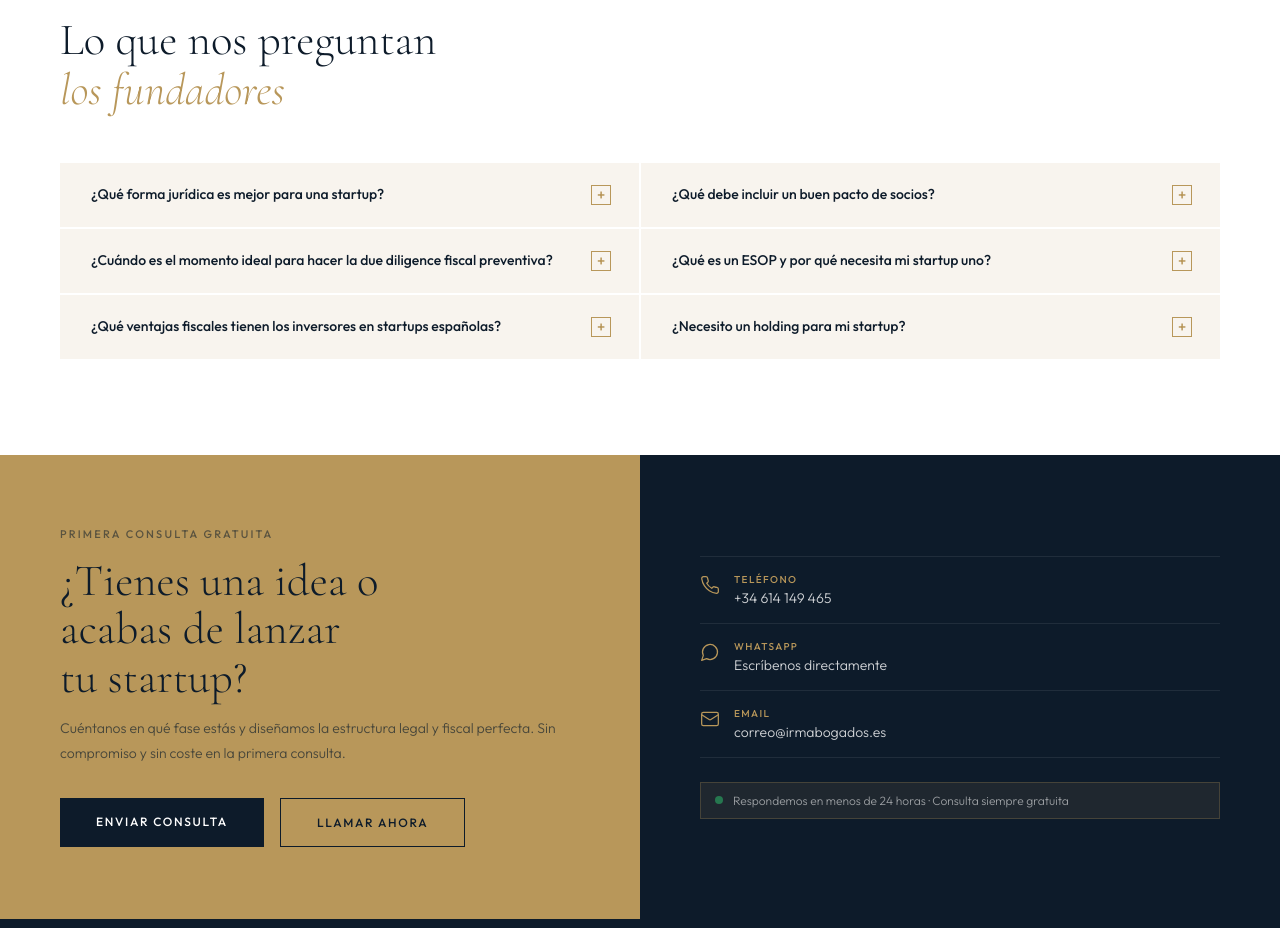
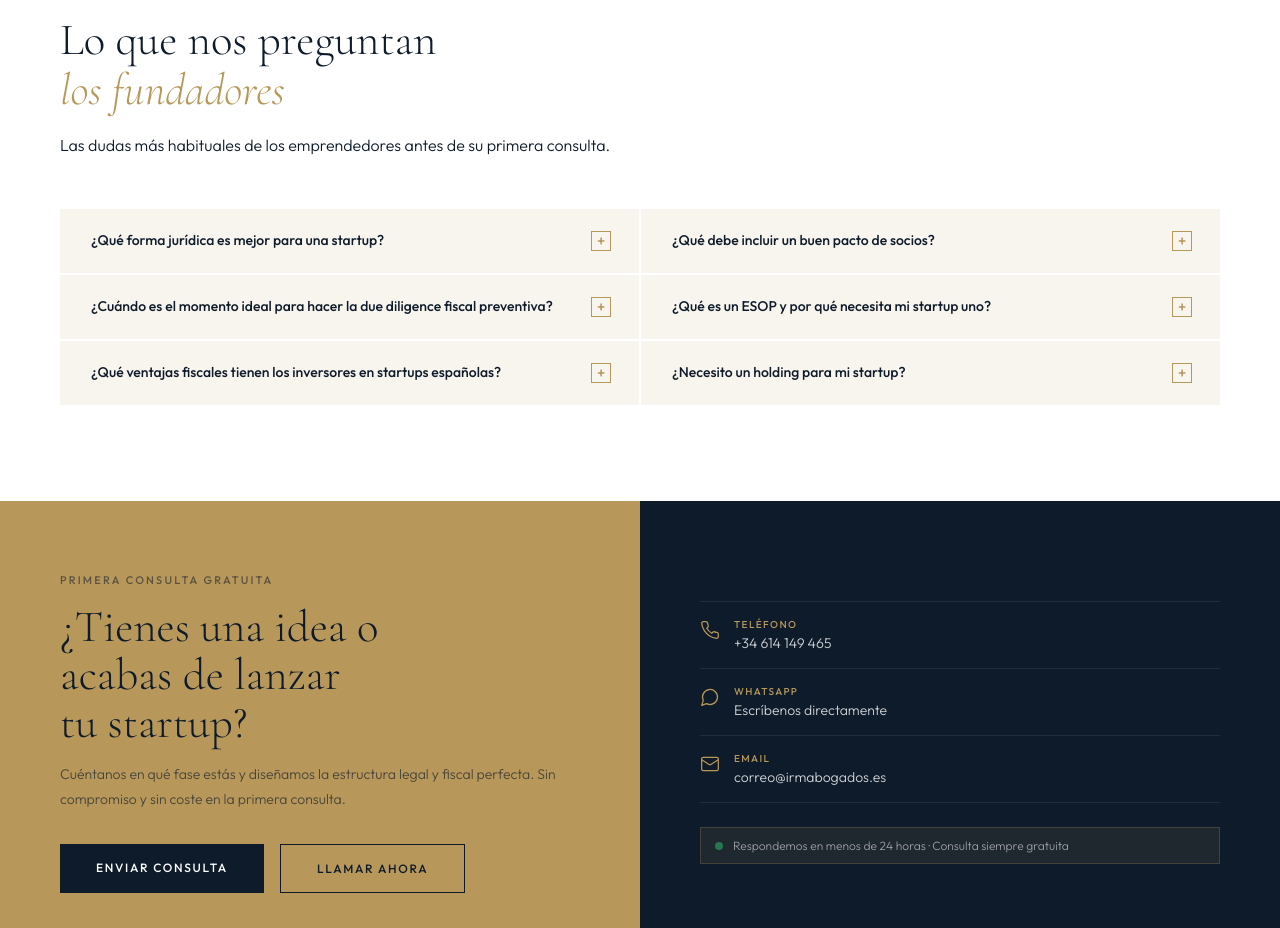
Before and after one commit to Ivanrm01/IRM-Abogados, a Next.js app: page /asesoramiento-start-ups in a window 1280 px wide. Shown: the part 3485-4413 px from the top of the page. Built offline with nearby package versions, Linux system fonts and the light colour scheme.

Commit message:
Update page.jsx

```diff
--- a/app/asesoramiento-start-ups/page.jsx
+++ b/app/asesoramiento-start-ups/page.jsx
@@ -115,6 +115,7 @@ export default function StartupsPage() {
       <section className={styles.faqSection}>
         <div className={styles.eyebrow}>Preguntas frecuentes</div>
         <h2 className={styles.sectionTitle}>Lo que nos preguntan<br /><em>los fundadores</em></h2>
+        <p className={styles.pqIntro}>Las dudas más habituales de los emprendedores antes de su primera consulta.</p>
         <div className={styles.faqGrid}>
           {faqs.map((f, i) => (
             <details key={i} className={styles.faqItem}>
```
